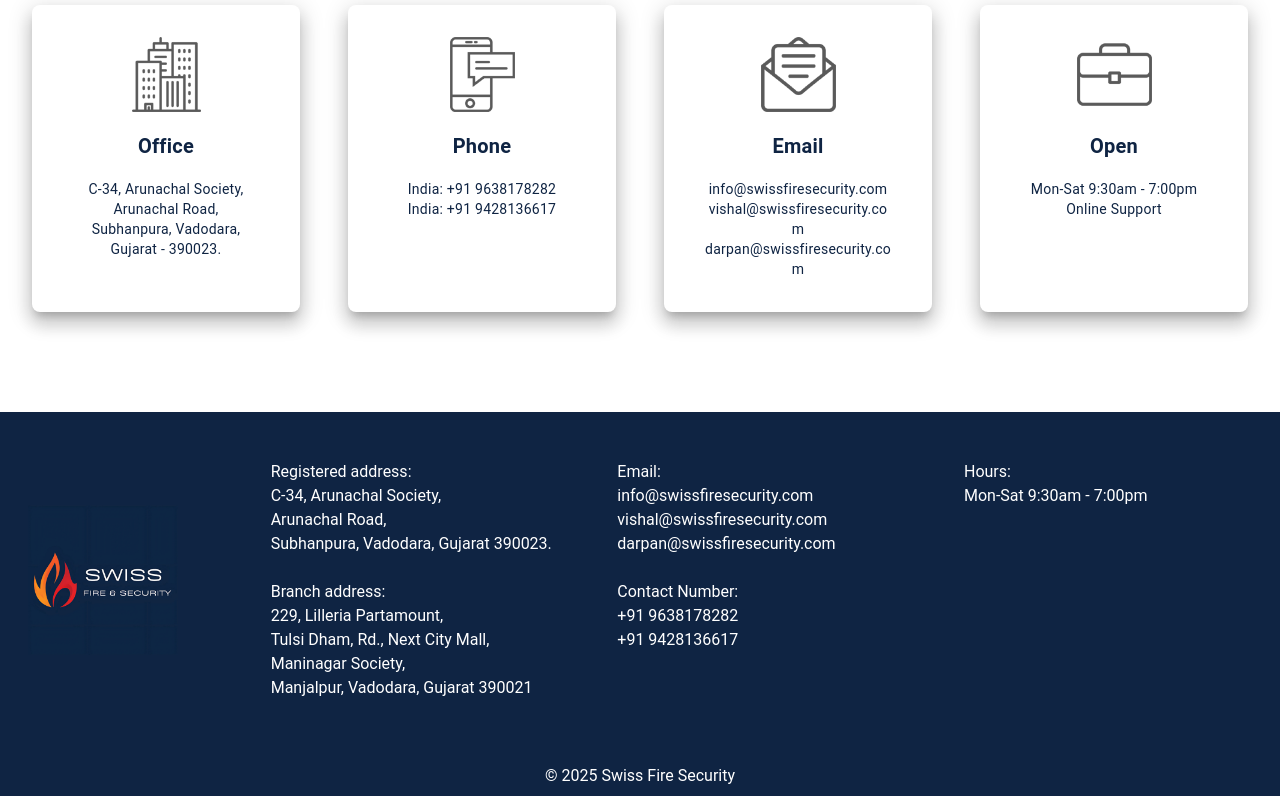
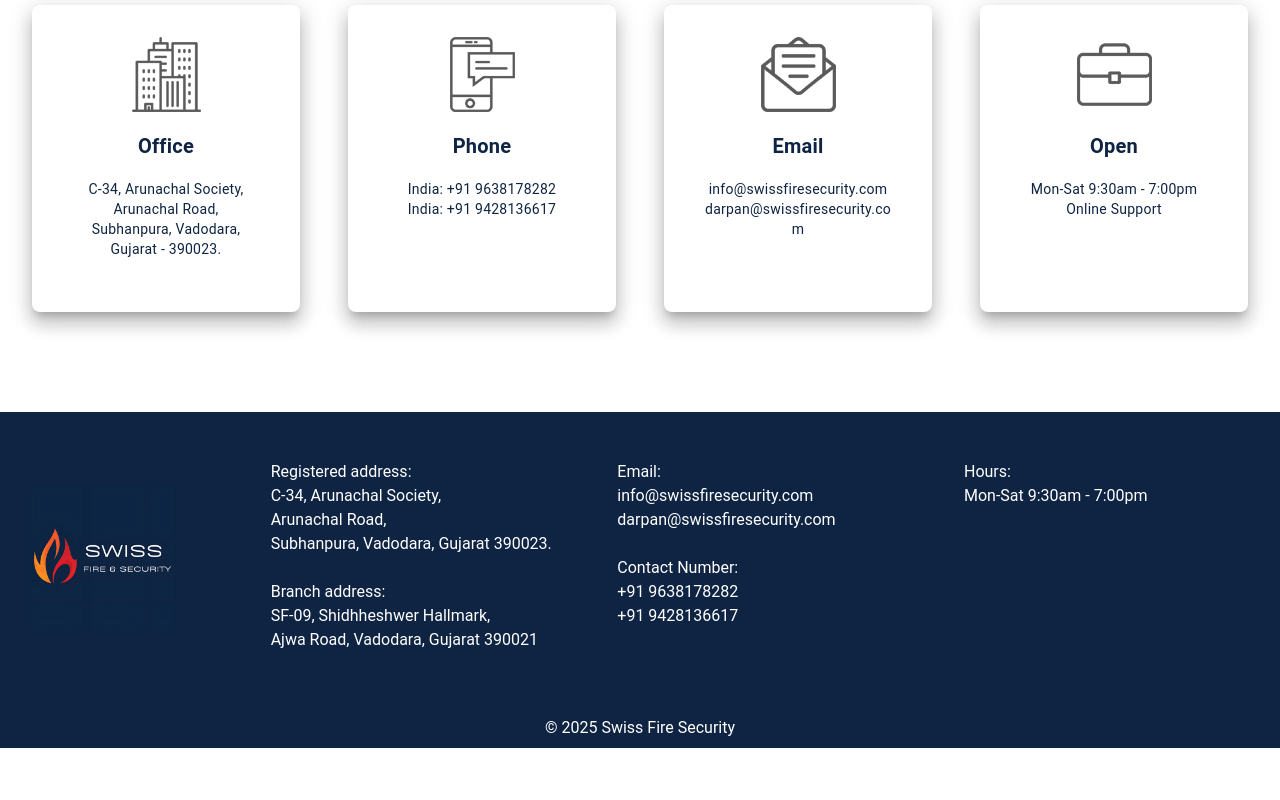
Before and after one commit to AdityaPanchal15/Swiss-Fire-Safty-Website, a Nuxt app: page /Contact in a window 1280 px wide. Shown: the part 689-1489 px from the top of the page. After the commit the page ends 1441 px from the top, so only its background shows below. Built offline with nearby package versions, Linux system fonts and the light colour scheme.

Commit message:
Remove email id in footer.

```diff
--- a/components/Footer.vue
+++ b/components/Footer.vue
@@ -9,15 +9,14 @@
         <p>C-34, Arunachal Society, <br /> Arunachal Road, <br /> Subhanpura, Vadodara, Gujarat 390023.</p>
         <br />
         <p>Branch address:</p>
-        <p>229, Lilleria Partamount, <br /> Tulsi Dham, Rd., Next City Mall, <br /> Maninagar Society, <br /> Manjalpur,
-          Vadodara, Gujarat 390021</p>
+        <p>SF-09, Shidhheshwer Hallmark, <br /> Ajwa Road, Vadodara, Gujarat 390021</p>
       </v-col>
       <v-col cols="12" md="3" sm="4">
         <p style="word-break: break-word">Email:
           <br /> <a href="mailto:info@swissfiresecurity.com"
             class="text-white text-decoration-none">info@swissfiresecurity.com</a>
-          <br /> <a href="mailto:vishal@swissfiresecurity.com"
-            class="text-white text-decoration-none">vishal@swissfiresecurity.com</a>
+          <!-- <br /> <a href="mailto:vishal@swissfiresecurity.com"
+            class="text-white text-decoration-none">vishal@swissfiresecurity.com</a> -->
           <br /> <a href="mailto:darpan@swissfiresecurity.com"
             class="text-white text-decoration-none">darpan@swissfiresecurity.com</a>
         </p>
--- a/components/pages/Contact.vue
+++ b/components/pages/Contact.vue
@@ -45,7 +45,8 @@
   {
     imgUrl: 'images/contact/email-icon.png',
     title: 'Email',
-    description: 'info@swissfiresecurity.com <br /> vishal@swissfiresecurity.com <br /> darpan@swissfiresecurity.com'
+    // description: 'info@swissfiresecurity.com <br /> vishal@swissfiresecurity.com <br /> darpan@swissfiresecurity.com'
+    description: 'info@swissfiresecurity.com <br /> darpan@swissfiresecurity.com'
   },
   {
     imgUrl: 'images/contact/job-icon.png',
```
